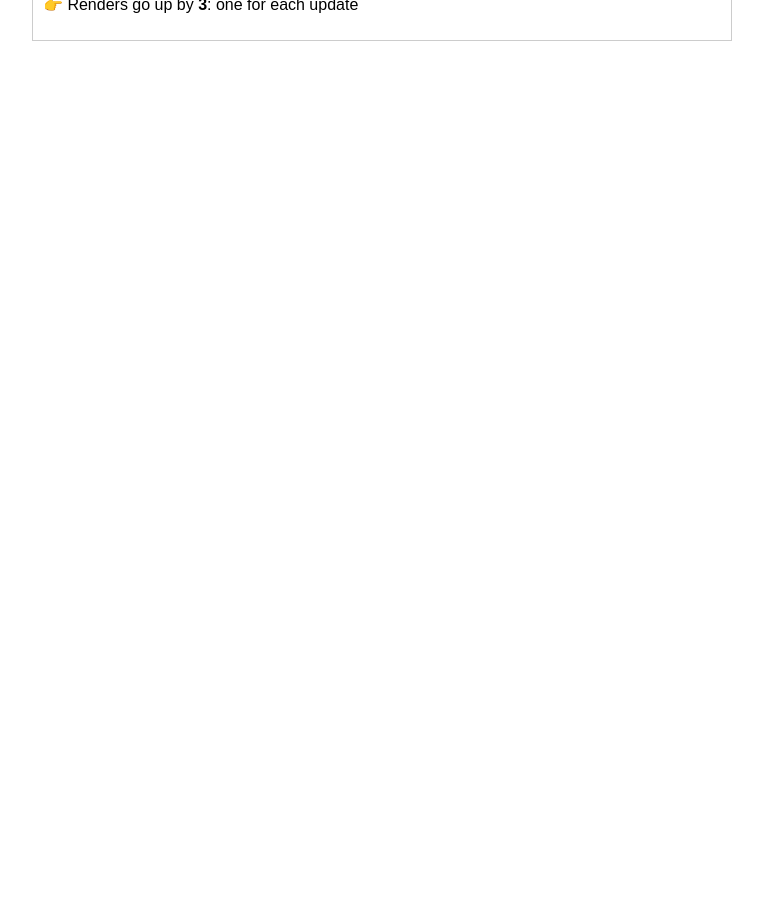
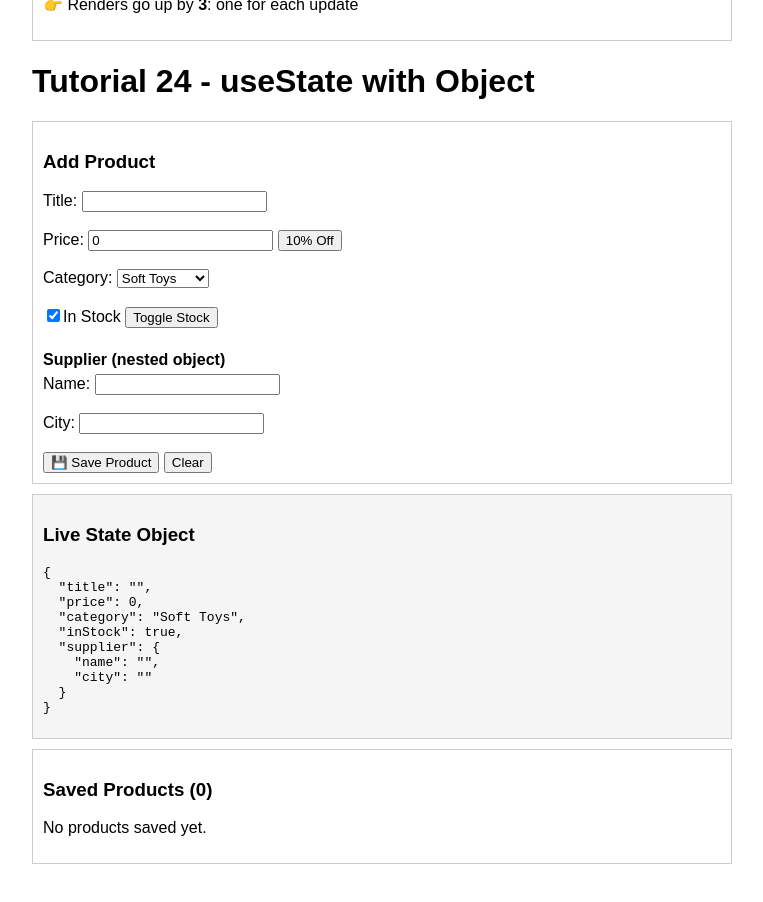
Before and after one commit to gsrimathimsc-dotcom/react-learning, a React (Vite) app in the folder tutorial2-app/: page / in a window 1280 px wide. Shown: the part 4100-5002 px from the top of the page, without its empty margins (258-1021 px from the left). Before the commit the page ends 4179 px from the top, so only its background shows below. Built offline with nearby package versions, Linux system fonts and the light colour scheme.

Commit message:
useState with Object

```diff
--- a/tutorial2-app/src/App.jsx
+++ b/tutorial2-app/src/App.jsx
@@ -3,6 +3,7 @@ import StateUpdateDemo from "./StateUpdateDemo";
 import SnapshotDemo from "./SnapshotDemo";
 import PrevStateDemo from "./PrevStateDemo";
 import BatchingDemo from "./BatchingDemo";
+import ObjectStateDemo from "./ObjectStateDemo";
 function App() {
   return (
     <div
@@ -23,6 +24,8 @@ function App() {
       <PrevStateDemo />
       <h1>Tutorial 23 - React Batches Updates</h1>
       <BatchingDemo />
+      <h1>Tutorial 24 - useState with Object</h1>
+      <ObjectStateDemo />
     </div>
   );
 }
--- /dev/null
+++ b/tutorial2-app/src/ObjectStateDemo.jsx
@@ -0,0 +1,174 @@
+// ObjectStateDemo.jsx
+import { useState } from "react";
+
+const initialProduct = {
+  title: "",
+  price: 0,
+  category: "Soft Toys",
+  inStock: true,
+  supplier: {
+    // nested object
+    name: "",
+    city: "",
+  },
+};
+
+function ObjectStateDemo() {
+  // ONE state object holds all the product fields
+  const [product, setProduct] = useState(initialProduct);
+  const [savedProducts, setSavedProducts] = useState([]);
+
+  const box = { border: "1px solid #ccc", padding: "10px", margin: "10px 0" };
+
+  // ---------- 1. One handler for ALL the inputs ----------
+  // Each input has a "name" that matches a property of the object
+  function handleChange(e) {
+    const { name, value, type, checked } = e.target;
+
+    setProduct((prev) => ({
+      ...prev, // keep the other fields
+      [name]:
+        type === "checkbox"
+          ? checked // checkbox → true/false
+          : type === "number"
+            ? Number(value) // number input → number
+            : value, // text/select → string
+    }));
+  }
+
+  // ---------- 2. Updating a NESTED object ----------
+  function handleSupplierChange(e) {
+    const { name, value } = e.target;
+
+    setProduct((prev) => ({
+      ...prev, // copy the outer object
+      supplier: {
+        ...prev.supplier, // copy the inner object
+        [name]: value, // change one inner field
+      },
+    }));
+  }
+
+  // ---------- 3. Changing one property from a button ----------
+  function applyDiscount() {
+    setProduct((prev) => ({ ...prev, price: Math.round(prev.price * 0.9) }));
+  }
+
+  function toggleStock() {
+    setProduct((prev) => ({ ...prev, inStock: !prev.inStock }));
+  }
+
+  // ---------- 4. Save and reset ----------
+  function handleSubmit(e) {
+    e.preventDefault();
+    if (product.title.trim() === "") {
+      alert("Please enter a product title");
+      return;
+    }
+    setSavedProducts((prev) => [...prev, { ...product, id: Date.now() }]);
+    setProduct(initialProduct); // reset the form to empty values
+  }
+
+  return (
+    <div>
+      {/* ---------- FORM ---------- */}
+      <form onSubmit={handleSubmit} style={box}>
+        <h3>Add Product</h3>
+        <label>Title: </label>
+        <input name="title" value={product.title} onChange={handleChange} />
+        <br />
+        <br />
+        <label>Price: </label>
+        <input
+          name="price"
+          type="number"
+          value={product.price}
+          onChange={handleChange}
+        />{" "}
+        <button type="button" onClick={applyDiscount}>
+          10% Off
+        </button>
+        <br />
+        <br />
+        <label>Category: </label>
+        <select
+          name="category"
+          value={product.category}
+          onChange={handleChange}
+        >
+          <option>Soft Toys</option>
+          <option>Vehicles</option>
+          <option>Educational</option>
+        </select>
+        <br />
+        <br />
+        <label>
+          <input
+            name="inStock"
+            type="checkbox"
+            checked={product.inStock}
+            onChange={handleChange}
+          />
+          In Stock
+        </label>{" "}
+        <button type="button" onClick={toggleStock}>
+          Toggle Stock
+        </button>
+        <br />
+        <br />
+        <h4 style={{ margin: "5px 0" }}>Supplier (nested object)</h4>
+        <label>Name: </label>
+        <input
+          name="name"
+          value={product.supplier.name}
+          onChange={handleSupplierChange}
+        />
+        <br />
+        <br />
+        <label>City: </label>
+        <input
+          name="city"
+          value={product.supplier.city}
+          onChange={handleSupplierChange}
+        />
+        <br />
+        <br />
+        <button type="submit">💾 Save Product</button>{" "}
+        <button type="button" onClick={() => setProduct(initialProduct)}>
+          Clear
+        </button>
+      </form>
+
+      {/* ---------- LIVE PREVIEW of the object ---------- */}
+      <div style={{ ...box, backgroundColor: "#f5f5f5" }}>
+        <h3>Live State Object</h3>
+        <pre>{JSON.stringify(product, null, 2)}</pre>
+      </div>
+
+      {/* ---------- SAVED PRODUCTS ---------- */}
+      <div style={box}>
+        <h3>Saved Products ({savedProducts.length})</h3>
+        {savedProducts.length === 0 && <p>No products saved yet.</p>}
+        {savedProducts.map((p) => (
+          <div
+            key={p.id}
+            style={{ borderBottom: "1px solid #eee", padding: "5px 0" }}
+          >
+            <b>{p.title}</b> - ₹{p.price} - {p.category} -{" "}
+            <span style={{ color: p.inStock ? "green" : "red" }}>
+              {p.inStock ? "In Stock" : "Out of Stock"}
+            </span>
+            {p.supplier.name && (
+              <small>
+                {" "}
+                (Supplier: {p.supplier.name}, {p.supplier.city})
+              </small>
+            )}
+          </div>
+        ))}
+      </div>
+    </div>
+  );
+}
+
+export default ObjectStateDemo;
```
